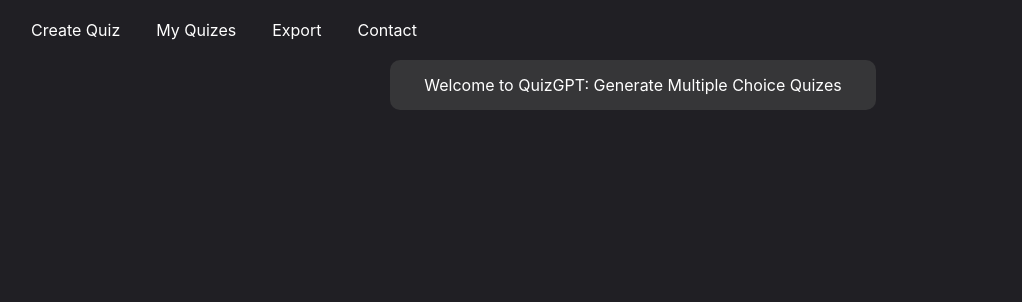
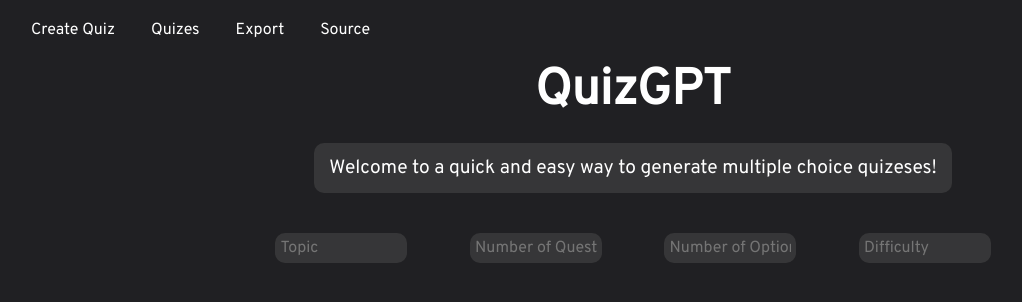
Before and after one commit to allan7yin/QuizGPT, a React (Create React App) app in the folder userInterface/my-react-app/: page / in a window 1280 px wide. Shown: the top 302 px of the page, without its empty margins (7-1029 px from the left). Built offline with nearby package versions, Linux system fonts and the light colour scheme.

Commit message:
Added components to home page

```diff
--- a/userInterface/my-react-app/public/index.html
+++ b/userInterface/my-react-app/public/index.html
@@ -2,19 +2,24 @@
 <html lang="en">
   <head>
     <meta charset="utf-8" />
-    <link rel="icon" href="%PUBLIC_URL%/favicon.ico" />
+    <link rel="icon" href="%PUBLIC_URL%/answer.png" />
+
+    <link rel="preconnect" href="https://fonts.googleapis.com">
+    <link rel="preconnect" href="https://fonts.gstatic.com" crossorigin>
+    <link href="https://fonts.googleapis.com/css2?family=Overpass&display=swap" rel="stylesheet">
+
     <meta name="viewport" content="width=device-width, initial-scale=1" />
     <meta name="theme-color" content="#000000" />
     <meta
       name="description"
       content="Web site created using create-react-app"
     />
-    <link rel="apple-touch-icon" href="%PUBLIC_URL%/logo192.png" />
+    <link rel="apple-touch-icon" href="%PUBLIC_URL%/answer.png" />
     <!--
       manifest.json provides metadata used when your web app is installed on a
       user's mobile device or desktop. See https://developers.google.com/web/fundamentals/web-app-manifest/
     -->
-    <link rel="manifest" href="%PUBLIC_URL%/manifest.json" />
+    <link rel="manifest" href="%PUBLIC_URL%/answer.png" />
     <!--
       Notice the use of %PUBLIC_URL% in the tags above.
       It will be replaced with the URL of the `public` folder during the build.
@@ -24,7 +29,7 @@
       work correctly both with client-side routing and a non-root public URL.
       Learn how to configure a non-root public URL by running `npm run build`.
     -->
-    <title>React App</title>
+    <title>QuizGPT</title>
   </head>
   <body>
     <noscript>You need to enable JavaScript to run this app.</noscript>
--- a/userInterface/my-react-app/src/Components/NavBar.js
+++ b/userInterface/my-react-app/src/Components/NavBar.js
@@ -6,6 +6,7 @@
   color: #fff;
   padding: 20px;
   justify-content: center;
+  font-family: 'Overpass', sans-serif;
 `;
 
 const NavList = styled.ul`
@@ -39,13 +40,13 @@
           <NavLink href="/">Create Quiz</NavLink>
         </NavItem>
         <NavItem>
-          <NavLink href="/about">My Quizes</NavLink>
+          <NavLink href="/about">Quizes</NavLink>
         </NavItem>
         <NavItem>
           <NavLink href="/services">Export</NavLink>
         </NavItem>
         <NavItem>
-          <NavLink href="/contact">Contact</NavLink>
+          <NavLink href="https://github.com/allan7yin/QuizGenerationAppGPT" target="_blank">Source</NavLink>
         </NavItem>
       </NavList>
     </NavContainer>
--- a/userInterface/my-react-app/src/Pages/Home.js
+++ b/userInterface/my-react-app/src/Pages/Home.js
@@ -1,15 +1,46 @@
 import React from 'react';
 import '../Styles/HomePage.css'
+import { useState } from 'react';
 
 import Navbar from '../Components/NavBar';
 
 const HomePage = () => {
+    const [inputNumOptions, setInputNumOptions] = useState('');
+    const [inputNumQuestions, setInputNumQuestions] = useState('');
+
+    const handleInputNumOptionsChange = (event) => {
+        const { value } = event.target;
+        setInputNumOptions(value.replace(/\D/g, '')); // Remove all non-digit characters
+        };
+
+    const handleInputNumQuestionsChange = (event) => {
+        const { value } = event.target;
+        setInputNumQuestions(value.replace(/\D/g, '')); // Remove all non-digit characters
+        };
+
     return(
         <>
         <Navbar />
         <div className="homepage-container">
-            <div className="homepage-title">
-                Welcome to QuizGPT: Generate Multiple Choice Quizes
+            <div className="homepage-title"> QuizGPT </div>
+            <div className="homepage-subtitle">
+                Welcome to a quick and easy way to generate multiple choice quizeses!
+            </div>
+
+            <div className='Container'>
+                <div className='Prompt'>
+                    <input className='Prompt-input' type="text" placeholder="Topic"/>
+                </div>
+                <div className='Prompt'>
+                    <input className='Prompt-input' type="text" placeholder="Number of Questions" onChange={handleInputNumQuestionsChange} value={inputNumQuestions}/>
+                </div>
+                <div className='Prompt'>
+                    <input className='Prompt-input' type="text" placeholder="Number of Options" onChange={handleInputNumOptionsChange} value={inputNumOptions}/>
+                </div>
+                <div className='Prompt'>
+                    <input className='Prompt-input' type="text" placeholder="Difficulty"/>
+                </div>
+
             </div>
         </div>
         </>
--- a/userInterface/my-react-app/src/Styles/HomePage.css
+++ b/userInterface/my-react-app/src/Styles/HomePage.css
@@ -1,26 +1,83 @@
 /* HomePage.css */
 .homepage-container {
-    background-color: #201F24;
+    background-color: #202023;
     display: flex;
     flex-direction: column;
     align-items: center;
     /* Add more styles as needed */
   }
+.homepage-title {
+  padding-bottom: 20px;
+  display: flex;
+  justify-content: center;
+  align-items: center;
+  color: #FFF;
+  font-family: 'Overpass', sans-serif;
+  border-radius: 10px; /* Set the border radius to create rounded edges */
+  font-size: 50px;
+  font-weight: bolder
 
-.homepage-title {
+}
+.homepage-subtitle {
     background-color: #363638;
-    width: 38%;
+    padding-left: 15px;
+    padding-right: 15px;
     height: 50px;
     border-radius: 10px; /* Set the border radius to create rounded edges */
     display: flex;
     justify-content: center;
     align-items: center;
-    color: #FFF
+    color: #FFF;
+    font-family: 'Overpass', sans-serif;
+    font-size: larger;
 }
 
   /* styles/HomePage.css */
 body {
     margin: 0;
     padding: 0;
-    background-color: #201F24; /* Replace this with your desired background color */
-  }
+    background-color: #202023; /* Replace this with your desired background color */
+}
+
+.Container {
+  padding-top: 30px;
+  display: flex;
+  gap: 10px;
+  width: 60%
+}
+
+.Prompt {
+  flex: 1;
+  border: 1px solid #ccc;
+  border-radius: 10px;
+  border: transparent;
+  width: 100%;
+  padding: 10px;
+  outline: none;
+  box-sizing: border-box;
+}
+
+.Prompt-input {
+  background-color: #363638;
+  font-family: 'Overpass', sans-serif;
+  border-radius: 10px;
+  border: transparent;
+  width: 80%;
+  height: 30px;
+  padding: 5px;
+  box-sizing: border-box;
+  font-size: 16px;
+  color: #FFF;
+  outline: none;
+  box-sizing: border-box;
+}
+
+.Prompt-input:focus {
+  /* Add your desired styles for focused state */
+  border: 2px solid transparent; /* For example, adding a white border */
+}
+
+.Prompt-input:active {
+  /* Add your desired styles for focused state */
+  border: 2px solid transparent; /* For example, adding a white border */
+}
```
Also changed, not shown: userInterface/my-react-app/public/answer.png (added).
